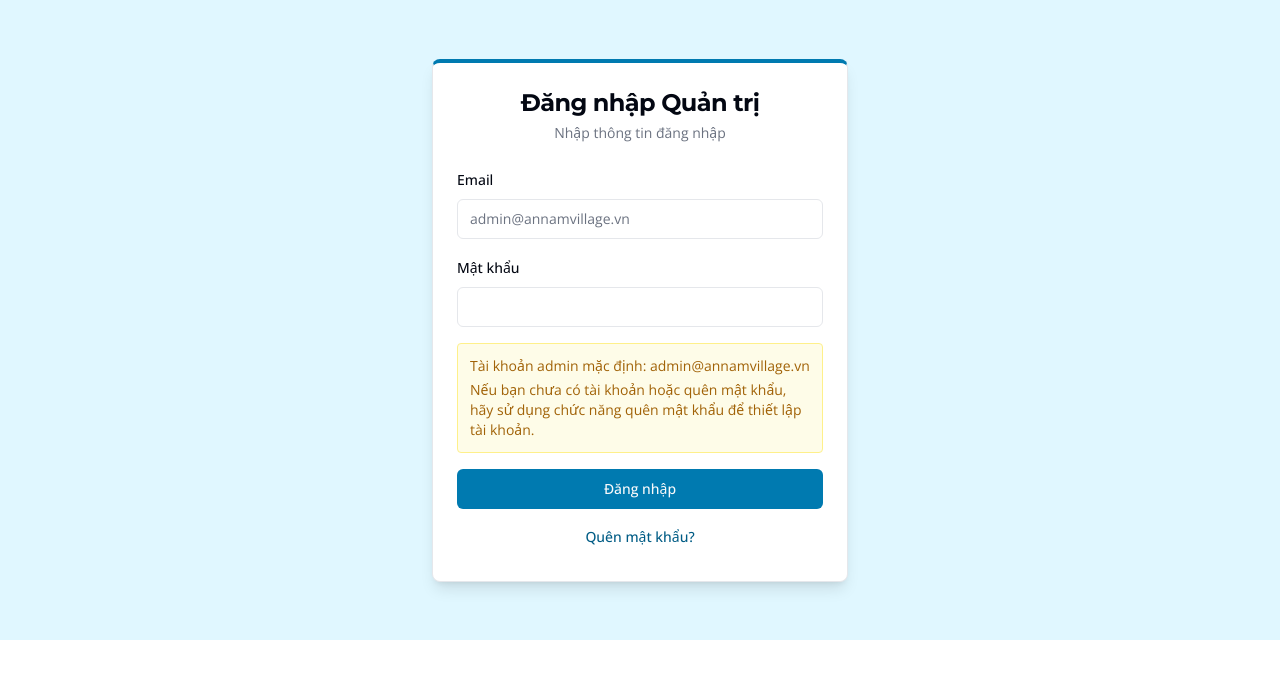
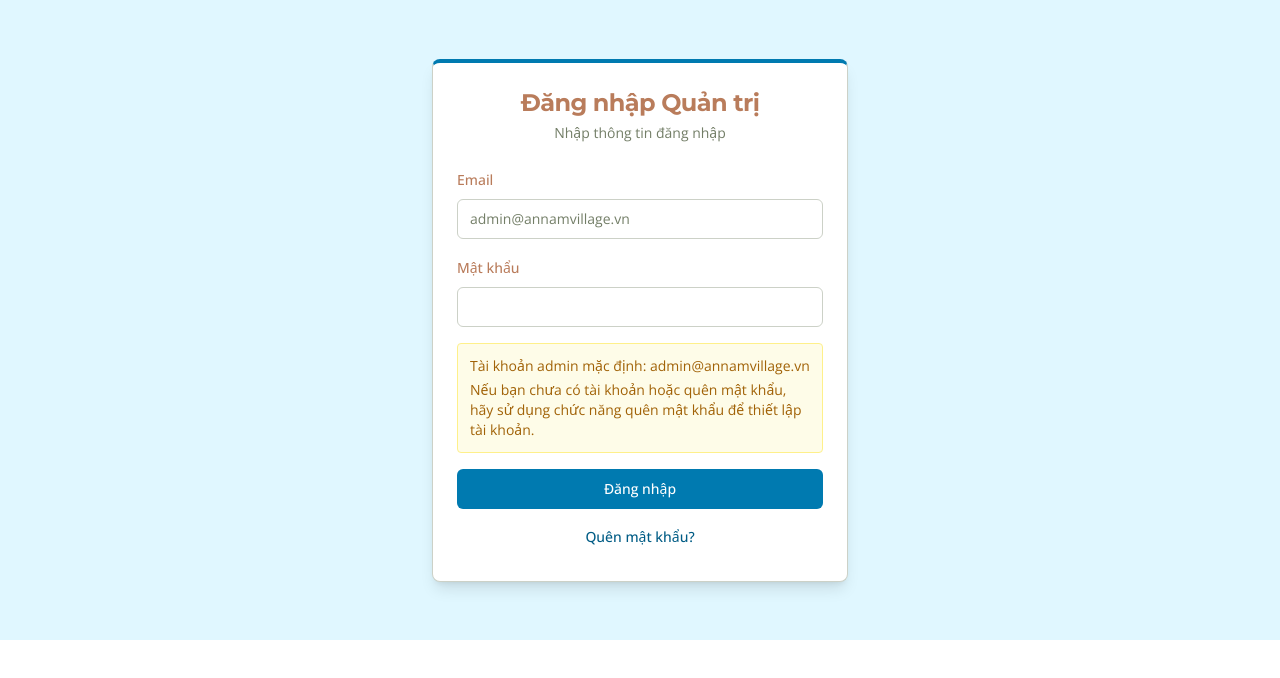
Before and after one commit to Nguyenvanhuy2005/beachstay-hub, a React (Vite) app: page /admin in a window 1280 px wide. Shown: the top 678 px of the page. Built offline with nearby package versions, Linux system fonts and the light colour scheme; no server answers.

Commit message:
Refactor: Update color palette
Update the color palette to use the website's primary colors for better visual harmony and readability.

```diff
--- a/src/components/admin/RoomsManagement.tsx
+++ b/src/components/admin/RoomsManagement.tsx
@@ -4,15 +4,15 @@ import { Card, CardContent, CardDescription, CardHeader, CardTitle } from '@/com
 
 const RoomsManagement = () => {
   return (
-    <Card>
-      <CardHeader>
-        <CardTitle>Quản lý phòng</CardTitle>
-        <CardDescription>
+    <Card className="border-olive-200">
+      <CardHeader className="bg-olive-50">
+        <CardTitle className="text-olive-800">Quản lý phòng</CardTitle>
+        <CardDescription className="text-olive-600">
           Quản lý danh sách phòng, thêm, sửa, xóa phòng
         </CardDescription>
       </CardHeader>
-      <CardContent>
-        <p className="text-muted-foreground">
+      <CardContent className="pt-6">
+        <p className="text-terra-600">
           Tính năng này đang được phát triển.
         </p>
       </CardContent>
--- a/src/components/home/BenefitsList.tsx
+++ b/src/components/home/BenefitsList.tsx
@@ -10,8 +10,8 @@ const BenefitsList: React.FC<BenefitsListProps> = ({ benefits }) => {
     <ul className="space-y-3 mb-8">
       {benefits.map((benefit, index) => (
         <li key={index} className="flex items-center">
-          <div className="bg-beach-100/20 rounded-full p-1 mr-3">
-            <Check className="h-4 w-4 text-beach-100" />
+          <div className="bg-olive-100/20 rounded-full p-1 mr-3">
+            <Check className="h-4 w-4 text-olive-100" />
           </div>
           <span>{benefit}</span>
         </li>
--- a/src/components/home/CtaSection.tsx
+++ b/src/components/home/CtaSection.tsx
@@ -35,8 +35,8 @@ const CtaSection = () => {
   };
 
   return (
-    <section className="py-20 bg-gradient-to-r from-beach-700 to-beach-600 text-white relative overflow-hidden">
-      <div className="absolute top-0 right-0 w-1/3 h-full bg-beach-500/20 -skew-x-12 transform origin-top-right"></div>
+    <section className="py-20 bg-gradient-to-r from-olive-700 to-olive-600 text-white relative overflow-hidden">
+      <div className="absolute top-0 right-0 w-1/3 h-full bg-olive-500/20 -skew-x-12 transform origin-top-right"></div>
 
       <div className="container mx-auto px-4 md:px-6 relative z-10">
         <div className="grid grid-cols-1 md:grid-cols-2 gap-12 items-center">
@@ -45,7 +45,7 @@ const CtaSection = () => {
               {language === 'vi' ? 'Đặt Phòng Ngay Hôm Nay' : 'Book Your Stay Today'} <br/>
               {language === 'vi' ? 'Và Nhận Ưu Đãi Đặc Biệt' : 'And Get Special Offers'}
             </h2>
-            <p className="text-beach-100 mb-8">
+            <p className="text-olive-100 mb-8">
               {language === 'vi'
                 ? 'Đặt phòng trực tiếp trên website chính thức của chúng tôi để nhận được giá tốt nhất cùng nhiều ưu đãi hấp dẫn chỉ dành riêng cho khách hàng đặt phòng online.'
                 : 'Book directly on our official website to get the best price and many attractive offers exclusively for online booking customers.'}
@@ -55,7 +55,7 @@ const CtaSection = () => {
 
             <div className="flex flex-col sm:flex-row gap-4">
               <Button
-                className="bg-white text-beach-700 hover:bg-beach-50 px-8 py-6 text-lg font-medium"
+                className="bg-white text-olive-700 hover:bg-olive-50 px-8 py-6 text-lg font-medium"
                 onClick={handleFullBooking}
               >
                 {language === 'vi' ? 'Đặt Phòng Ngay' : 'Book Now'}
--- a/src/components/home/HeroSection.tsx
+++ b/src/components/home/HeroSection.tsx
@@ -79,7 +79,7 @@ const HeroSection = () => {
           </p>
           <div className="flex flex-col sm:flex-row gap-4">
             <Button
-              className="bg-beach-500 hover:bg-beach-600 text-white font-medium px-8 py-6 text-lg"
+              className="bg-olive-600 hover:bg-olive-700 text-white font-medium px-8 py-6 text-lg"
               onClick={handleBookNow}
             >
               {t('book_now_action')}
@@ -103,7 +103,7 @@ const HeroSection = () => {
               key={index}
               onClick={() => setCurrentSlide(index)}
               className={`w-3 h-3 rounded-full ${
-                index === currentSlide ? "bg-beach-500" : "bg-white/50"
+                index === currentSlide ? "bg-terra-600" : "bg-white/50"
               }`}
             />
           ))}
--- a/src/index.css
+++ b/src/index.css
@@ -7,79 +7,88 @@
 
 @layer base {
   :root {
-    --background: 0 0% 100%;
-    --foreground: 224 71.4% 4.1%;
+    --background: 0 0% 100%; /* White background */
+    --foreground: 21 40% 54%; /* #c07653 text color */
 
     --card: 0 0% 100%;
-    --card-foreground: 224 71.4% 4.1%;
+    --card-foreground: 21 40% 54%; /* #c07653 text color */
 
     --popover: 0 0% 100%;
-    --popover-foreground: 224 71.4% 4.1%;
+    --popover-foreground: 21 40% 54%; /* #c07653 text color */
 
-    --primary: 220.9 39.3% 11%;
-    --primary-foreground: 210 20% 98%;
+    --primary: 90 16% 42%; /* #6c7560 primary color */
+    --primary-foreground: 0 0% 100%; /* White text on primary */
 
-    --secondary: 220 14.3% 95.9%;
-    --secondary-foreground: 220.9 39.3% 11%;
+    --secondary: 90 8% 95%;
+    --secondary-foreground: 90 16% 42%; /* #6c7560 */
 
-    --muted: 220 14.3% 95.9%;
-    --muted-foreground: 220 8.9% 46.1%;
+    --muted: 90 8% 95%;
+    --muted-foreground: 90 10% 45%;
 
-    --accent: 220 14.3% 95.9%;
-    --accent-foreground: 220.9 39.3% 11%;
+    --accent: 90 8% 95%;
+    --accent-foreground: 90 16% 42%; /* #6c7560 */
 
     --destructive: 0 84.2% 60.2%;
-    --destructive-foreground: 210 20% 98%;
+    --destructive-foreground: 0 0% 100%;
 
-    --border: 220 13% 91%;
-    --input: 220 13% 91%;
-    --ring: 224 71.4% 4.1%;
+    --border: 90 10% 80%;
+    --input: 90 10% 80%;
+    --ring: 90 16% 42%; /* #6c7560 */
 
     --radius: 0.5rem;
 
-    /* Beach theme colors */
-    --beach-50: 196 75% 97%;
-    --beach-100: 196 75% 92%;
-    --beach-200: 196 75% 85%;
-    --beach-300: 196 75% 75%;
-    --beach-400: 196 75% 65%;
-    --beach-500: 196 75% 55%;
-    --beach-600: 196 75% 45%;
-    --beach-700: 196 75% 35%;
-    --beach-800: 196 75% 25%;
-    --beach-900: 196 75% 20%;
+    /* Use olive and terra as our primary theme colors */
+    --olive-50: 90 15% 95%;
+    --olive-100: 90 15% 90%;
+    --olive-200: 90 15% 80%;
+    --olive-300: 90 15% 70%;
+    --olive-400: 90 15% 60%;
+    --olive-500: 90 15% 50%;
+    --olive-600: 90 16% 42%; /* #6c7560 */
+    --olive-700: 90 16% 35%;
+    --olive-800: 90 16% 25%;
+    --olive-900: 90 16% 15%;
 
-    --coral-500: 16 85% 55%;
+    --terra-50: 21 60% 97%;
+    --terra-100: 21 60% 94%;
+    --terra-200: 21 60% 90%;
+    --terra-300: 21 60% 80%;
+    --terra-400: 21 60% 70%;
+    --terra-500: 21 50% 60%;
+    --terra-600: 21 40% 54%; /* #c07653 */
+    --terra-700: 21 40% 44%;
+    --terra-800: 21 40% 34%;
+    --terra-900: 21 40% 24%;
   }
 
   .dark {
-    --background: 224 71.4% 4.1%;
-    --foreground: 210 20% 98%;
+    --background: 90 16% 15%;
+    --foreground: 0 0% 98%;
 
-    --card: 224 71.4% 4.1%;
-    --card-foreground: 210 20% 98%;
+    --card: 90 16% 15%;
+    --card-foreground: 0 0% 98%;
 
-    --popover: 224 71.4% 4.1%;
-    --popover-foreground: 210 20% 98%;
+    --popover: 90 16% 15%;
+    --popover-foreground: 0 0% 98%;
 
-    --primary: 210 20% 98%;
-    --primary-foreground: 220.9 39.3% 11%;
+    --primary: 90 16% 42%; /* Keep the same primary color */
+    --primary-foreground: 0 0% 98%;
 
-    --secondary: 215 27.9% 16.9%;
-    --secondary-foreground: 210 20% 98%;
+    --secondary: 90 12% 25%;
+    --secondary-foreground: 0 0% 98%;
 
-    --muted: 215 27.9% 16.9%;
-    --muted-foreground: 217.9 10.6% 64.9%;
+    --muted: 90 12% 25%;
+    --muted-foreground: 90 10% 70%;
 
-    --accent: 215 27.9% 16.9%;
-    --accent-foreground: 210 20% 98%;
+    --accent: 90 12% 25%;
+    --accent-foreground: 0 0% 98%;
 
     --destructive: 0 62.8% 30.6%;
-    --destructive-foreground: 210 20% 98%;
+    --destructive-foreground: 0 0% 98%;
 
-    --border: 215 27.9% 16.9%;
-    --input: 215 27.9% 16.9%;
-    --ring: 216 12.2% 83.9%;
+    --border: 90 12% 25%;
+    --input: 90 12% 25%;
+    --ring: 0 0% 83.9%;
   }
 }
 
--- a/tailwind.config.ts
+++ b/tailwind.config.ts
@@ -1,4 +1,3 @@
-
 import type { Config } from "tailwindcss";
 
 export default {
@@ -66,6 +65,30 @@ export default {
 					'accent-foreground': 'hsl(var(--sidebar-accent-foreground))',
 					border: 'hsl(var(--sidebar-border))',
 					ring: 'hsl(var(--sidebar-ring))'
+				},
+				olive: {
+					50: '#f3f4f1',
+					100: '#e7e9e3',
+					200: '#d0d4c8',
+					300: '#b8bfac',
+					400: '#a1aa90',
+					500: '#8a9575',
+					600: '#6c7560',
+					700: '#565e4d',
+					800: '#41483a',
+					900: '#2b3127',
+				},
+				terra: {
+					50: '#fcf6f3',
+					100: '#f9ede7',
+					200: '#f3dbcf',
+					300: '#ecc9b8',
+					400: '#e5b7a0',
+					500: '#d69a7c',
+					600: '#c07653',
+					700: '#9a5e42',
+					800: '#734632',
+					900: '#4d2e21',
 				},
 				beach: {
 					50: '#E0F7FF',
```
Also changed, not shown: src/components/layout/Header.tsx (+12 -12 lines).
